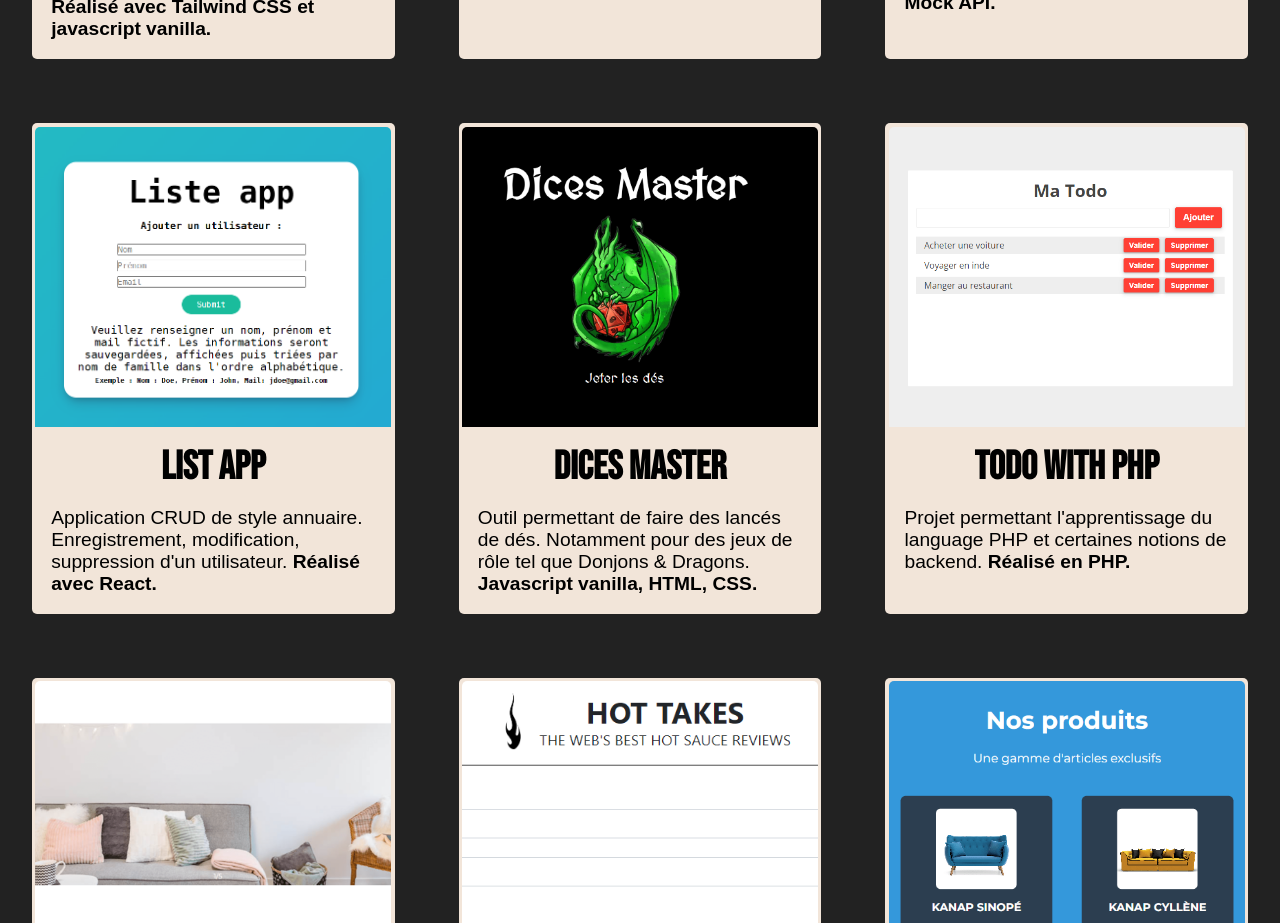
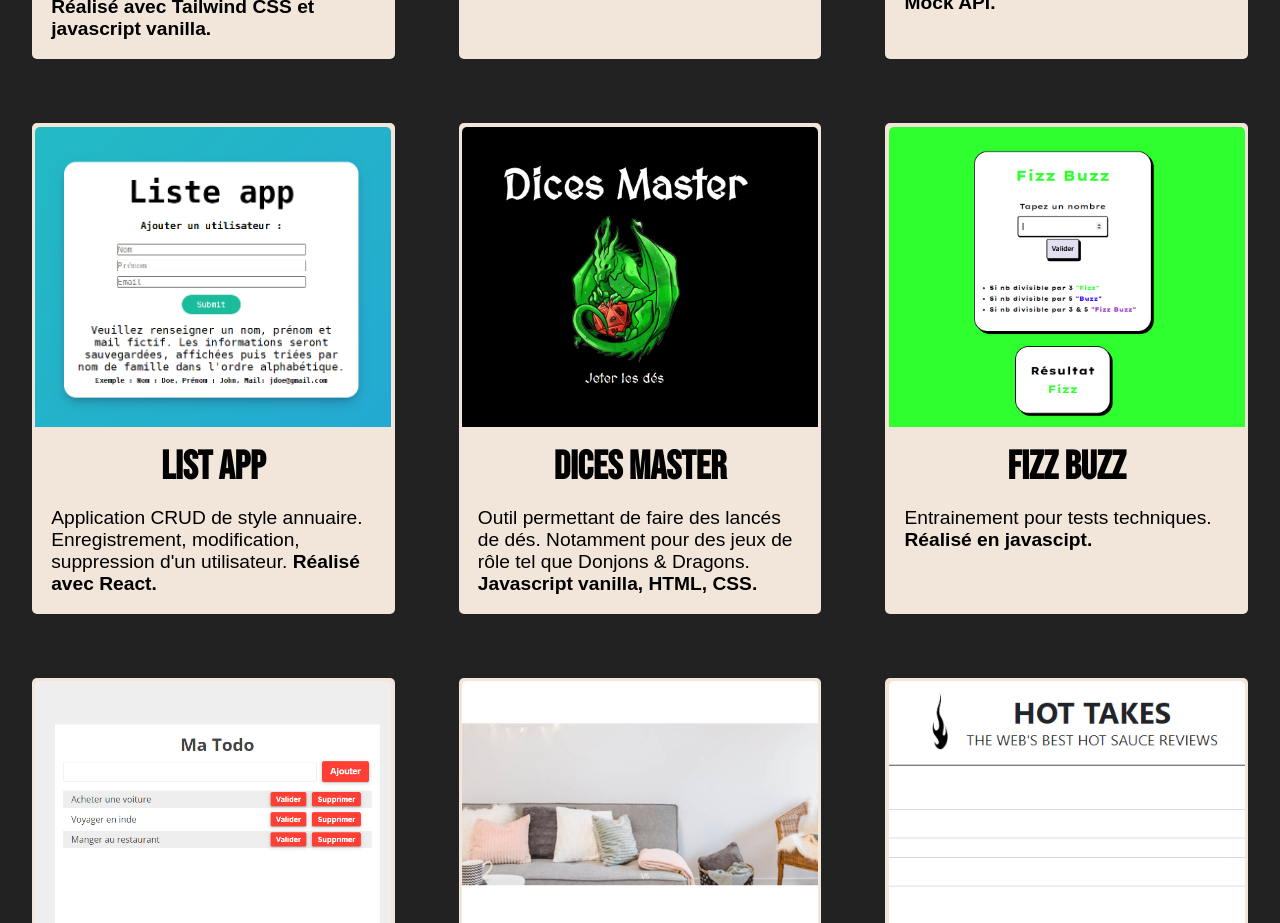
Before and after one commit to jessy-marion/Personnal-Website, a React (Create React App) app: page /portfolio in a window 1280 px wide. Shown: the part 840-1763 px from the top of the page. Built offline with nearby package versions, Linux system fonts and the light colour scheme; a web font is replaced by a local one.

Commit message:
new project fizz buzz

```diff
--- a/src/Pages/Portfolio/Portfolio.jsx
+++ b/src/Pages/Portfolio/Portfolio.jsx
@@ -13,6 +13,7 @@ import p10Img from "../../assets/img/list-app.PNG";
 import p11Img from "../../assets/img/pphp.PNG";
 import p12Img from "../../assets/img/mescourses.PNG";
 import p13Img from "../../assets/img/landing-page-1.PNG";
+import p14Img from "../../assets/img/fizzBuzz.PNG";
 
 function Portfolio() {
   return (
@@ -81,6 +82,15 @@ function Portfolio() {
             <strong>Javascript vanilla, HTML, CSS.</strong>
           </Card>
         </a>{" "}
+        <a
+            target="_blank"
+            rel="noreferrer noopener"
+            href="https://657499c1648ed7014e177176--delightful-conkies-0cfc95.netlify.app/"
+        >
+          <Card h2={"Fizz Buzz"} image={p14Img} alt={"Fizz buzz"}>
+            Entrainement pour tests techniques. <strong>Réalisé en javascipt.</strong>
+          </Card>
+        </a>
         <a
           target="_blank"
           rel="noreferrer noopener"
```
Also changed, not shown: src/assets/img/fizzBuzz.PNG (added).
